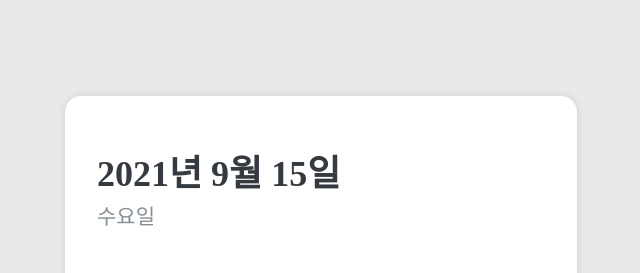
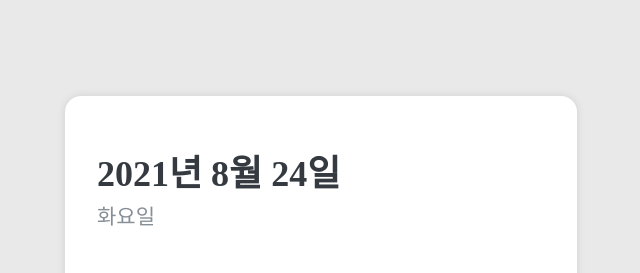
Before and after one commit to ny0011/web-dipping, a React (Create React App) app: page / in a window 1280 px wide. Shown: the top 273 px of the page, without its empty margins (319-959 px from the left). Built offline with nearby package versions, Linux system fonts and the light colour scheme.

Commit message:
Fix: calculate today
- 오늘 년/월/일/요일 표시

```diff
--- a/src/components/TodoHead.js
+++ b/src/components/TodoHead.js
@@ -28,11 +28,25 @@ const TodoHeadBlock = styled.div`
   }
 `;
 
+const getDate = (props) => {
+  const today = new Date();
+
+  if (props === "date") {
+    const year = today.getFullYear();
+    const month = today.getMonth() + 1;
+    const date = today.getDate();
+    return `${year}년 ${month}월 ${date}일`;
+  }
+  const dayList = ["일", "월", "화", "수", "목", "금", "토"];
+  const day = dayList[today.getDay()];
+  return `${day}요일`;
+};
+
 function TodoHead() {
   return (
     <TodoHeadBlock>
-      <h1>2021년 9월 15일</h1>
-      <div className="day">수요일</div>
+      <h1>{getDate("date")}</h1>
+      <div className="day">{getDate("day")}</div>
       <div className="task-left">이것만 하자</div>
     </TodoHeadBlock>
   );
```
